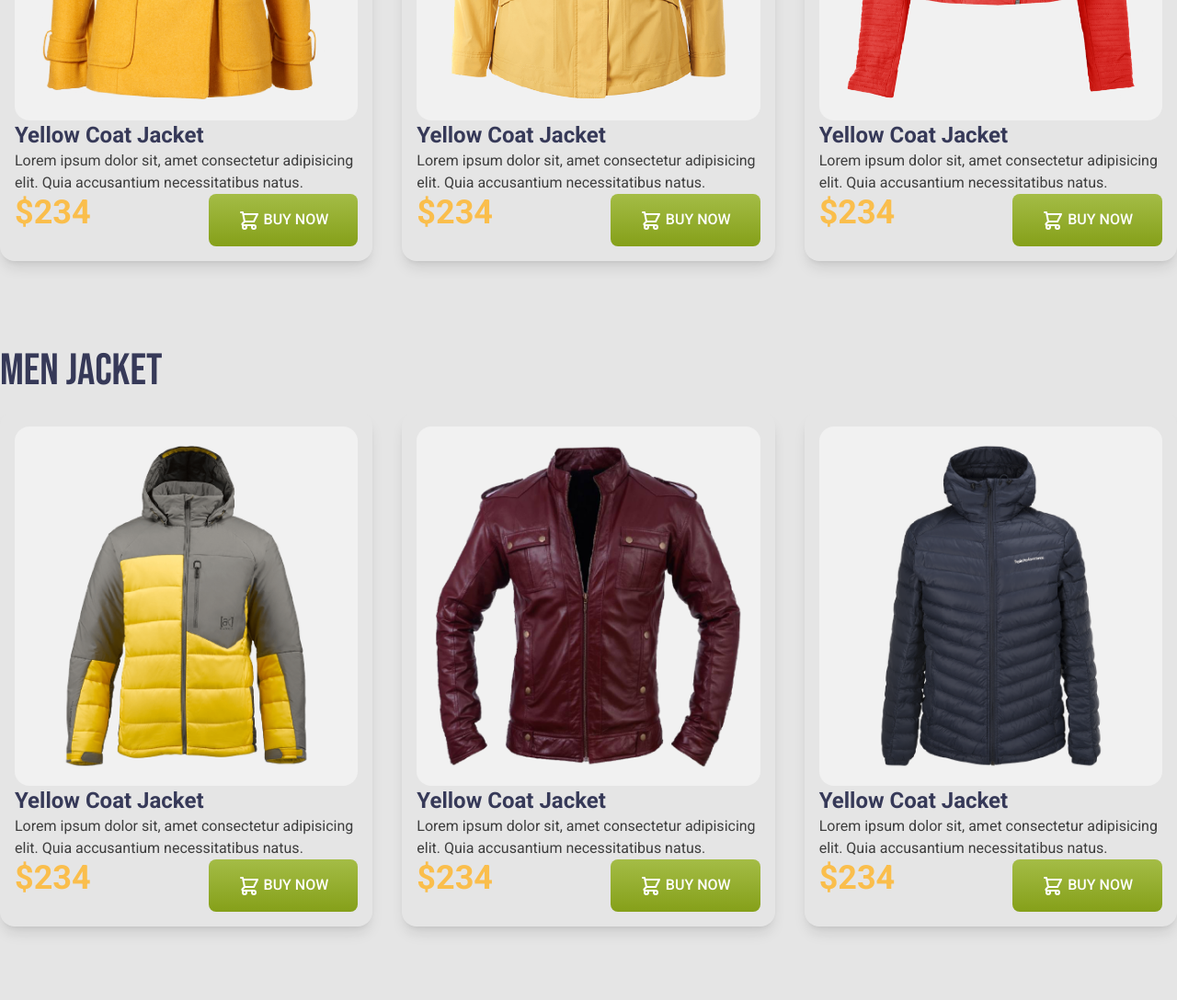
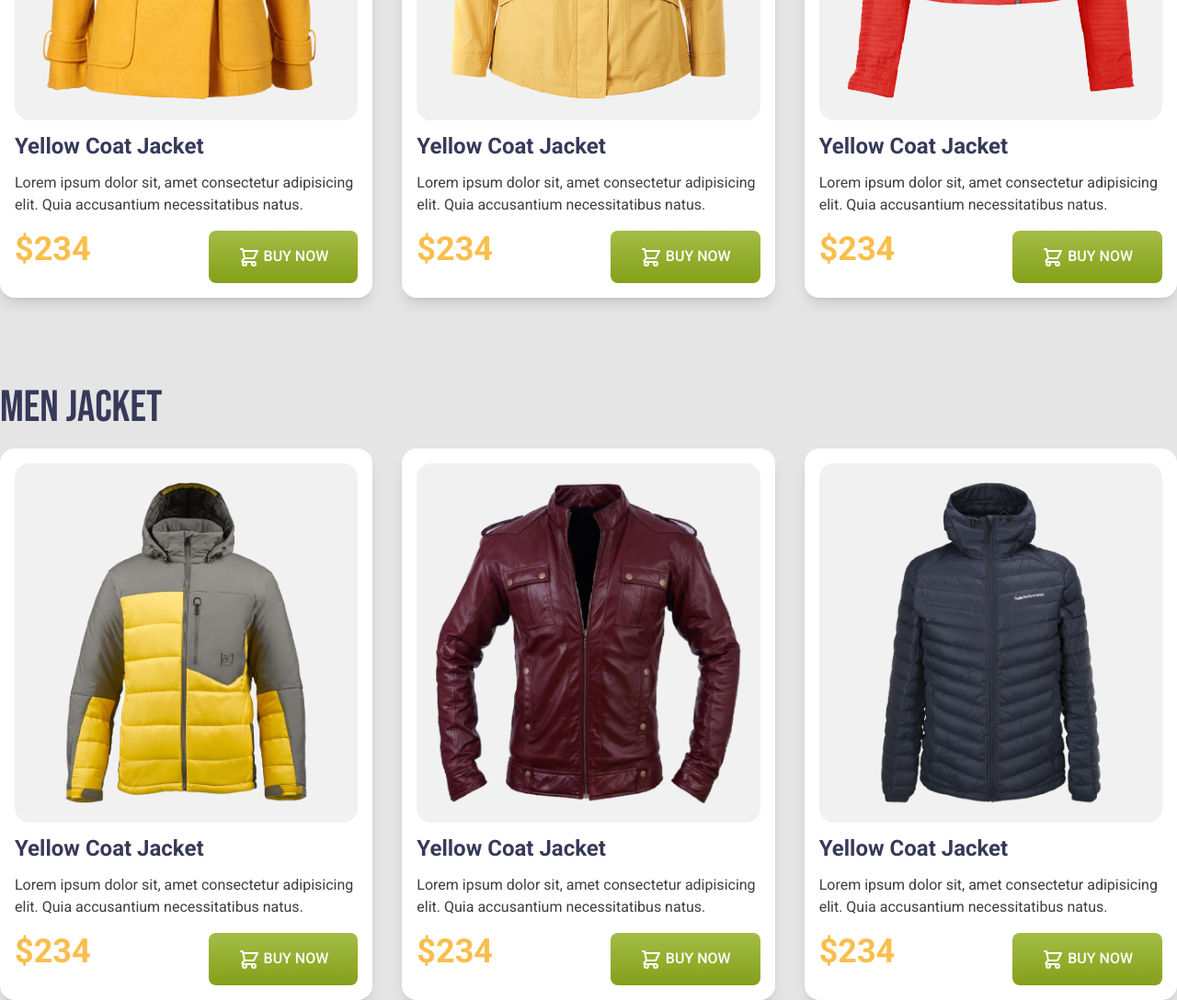
Before and after one commit to tahmina-97/Penguine-mart, a plain HTML site: page index.html in a window 1280 px wide. Shown: the part 1100-2188 px from the top of the page at 92% size. Drawn offline with nearby package versions, Linux system fonts and the light colour scheme.

Commit message:
corrections

```diff
--- a/index.html
+++ b/index.html
@@ -66,13 +66,13 @@
 
       <div class="grid md:grid-cols-2 lg:grid-cols-3 gap-x-8">
         <!-- jacket-1  -->
-      <div class="p-4 shadow-lg rounded-2xl">
+      <div class="p-4  shadow-lg rounded-2xl bg-white">
         <div class="p-5 bg-cimgback rounded-2xl">
           <img src="images/jacket-1.png" alt="">
         </div>
 
-        <h3 class="text-2xl font-bold text-cgray">Yellow Coat Jacket </h3>
-        <p class="text-para">Lorem ipsum dolor sit, amet consectetur adipisicing elit. Quia accusantium necessitatibus natus.</p>
+        <h3 class="text-2xl font-bold text-cgray py-3">Yellow Coat Jacket </h3>
+        <p class="text-para pb-4">Lorem ipsum dolor sit, amet consectetur adipisicing elit. Quia accusantium necessitatibus natus.</p>
         <div class="flex justify-between">
           <h2 class="text-cyellow text-4xl font-extrabold">$234</h2>
           <button class="uppercase btn-gradient text-white py-4 px-8 rounded-lg font-medium">
@@ -84,13 +84,13 @@
         </div>
       </div>
       <!-- jacket-2  -->
-      <div class="p-4 shadow-lg rounded-2xl">
+      <div class="p-4 shadow-lg rounded-2xl bg-white">
         <div class="p-5 bg-cimgback rounded-2xl">
           <img src="images/jacket-2.png" alt="">
         </div>
 
-        <h3 class="text-2xl font-bold text-cgray">Yellow Coat Jacket </h3>
-        <p class="text-para">Lorem ipsum dolor sit, amet consectetur adipisicing elit. Quia accusantium necessitatibus natus.</p>
+        <h3 class="text-2xl font-bold text-cgray py-3">Yellow Coat Jacket </h3>
+        <p class="text-para pb-4">Lorem ipsum dolor sit, amet consectetur adipisicing elit. Quia accusantium necessitatibus natus.</p>
         <div class="flex justify-between">
           <h2 class="text-cyellow text-4xl font-extrabold">$234</h2>
           <button class="uppercase btn-gradient text-white py-4 px-8 rounded-lg font-medium">
@@ -102,13 +102,13 @@
         </div>
       </div>
       <!-- jacket-3  -->
-      <div class="p-4 shadow-lg rounded-2xl">
+      <div class="p-4 shadow-lg rounded-2xl bg-white">
         <div class="p-5 bg-cimgback rounded-2xl">
           <img src="images/jacket-3.png" alt="">
         </div>
 
-        <h3 class="text-2xl font-bold text-cgray">Yellow Coat Jacket </h3>
-        <p class="text-para">Lorem ipsum dolor sit, amet consectetur adipisicing elit. Quia accusantium necessitatibus natus.</p>
+        <h3 class="text-2xl font-bold text-cgray py-3">Yellow Coat Jacket </h3>
+        <p class="text-para pb-4">Lorem ipsum dolor sit, amet consectetur adipisicing elit. Quia accusantium necessitatibus natus.</p>
         <div class="flex justify-between">
           <h2 class="text-cyellow text-4xl font-extrabold">$234</h2>
           <button class="uppercase btn-gradient text-white py-4 px-8 rounded-lg font-medium">
@@ -128,13 +128,12 @@
 
       <div class="grid md:grid-cols-2 lg:grid-cols-3 gap-x-8">
         <!-- jacket-1  -->
-      <div class="p-4 shadow-lg rounded-2xl">
+      <div class="p-4 shadow-lg rounded-2xl bg-white">
         <div class="p-5 bg-cimgback rounded-2xl">
           <img src="images/jacket-4.png" alt="">
         </div>
-
-        <h3 class="text-2xl font-bold text-cgray">Yellow Coat Jacket </h3>
-        <p class="text-para">Lorem ipsum dolor sit, amet consectetur adipisicing elit. Quia accusantium necessitatibus natus.</p>
+        <h3 class="text-2xl font-bold text-cgray py-3">Yellow Coat Jacket </h3>
+        <p class="text-para pb-4">Lorem ipsum dolor sit, amet consectetur adipisicing elit. Quia accusantium necessitatibus natus.</p>
         <div class="flex justify-between">
           <h2 class="text-cyellow text-4xl font-extrabold">$234</h2>
           <button class="uppercase btn-gradient text-white py-4 px-8 rounded-lg font-medium">
@@ -146,13 +145,13 @@
         </div>
       </div>
       <!-- jacket-2  -->
-      <div class="p-4 shadow-lg rounded-2xl">
+      <div class="p-4 shadow-lg rounded-2xl bg-white">
         <div class="p-5 bg-cimgback rounded-2xl">
           <img src="images/jacket-5.png" alt="">
         </div>
 
-        <h3 class="text-2xl font-bold text-cgray">Yellow Coat Jacket </h3>
-        <p class="text-para">Lorem ipsum dolor sit, amet consectetur adipisicing elit. Quia accusantium necessitatibus natus.</p>
+        <h3 class="text-2xl font-bold text-cgray py-3">Yellow Coat Jacket </h3>
+        <p class="text-para pb-4">Lorem ipsum dolor sit, amet consectetur adipisicing elit. Quia accusantium necessitatibus natus.</p>
         <div class="flex justify-between">
           <h2 class="text-cyellow text-4xl font-extrabold">$234</h2>
           <button class="uppercase btn-gradient text-white py-4 px-8 rounded-lg font-medium">
@@ -164,13 +163,13 @@
         </div>
       </div>
       <!-- jacket-3  -->
-      <div class="p-4 shadow-lg rounded-2xl">
+      <div class="p-4 shadow-lg rounded-2xl bg-white">
         <div class="p-5 bg-cimgback rounded-2xl">
           <img src="images/jacket-6.png" alt="">
         </div>
 
-        <h3 class="text-2xl font-bold text-cgray">Yellow Coat Jacket </h3>
-        <p class="text-para">Lorem ipsum dolor sit, amet consectetur adipisicing elit. Quia accusantium necessitatibus natus.</p>
+        <h3 class="text-2xl font-bold text-cgray py-3">Yellow Coat Jacket </h3>
+        <p class="text-para pb-4">Lorem ipsum dolor sit, amet consectetur adipisicing elit. Quia accusantium necessitatibus natus.</p>
         <div class="flex justify-between">
           <h2 class="text-cyellow text-4xl font-extrabold">$234</h2>
           <button class="uppercase btn-gradient text-white py-4 px-8 rounded-lg font-medium">
```
